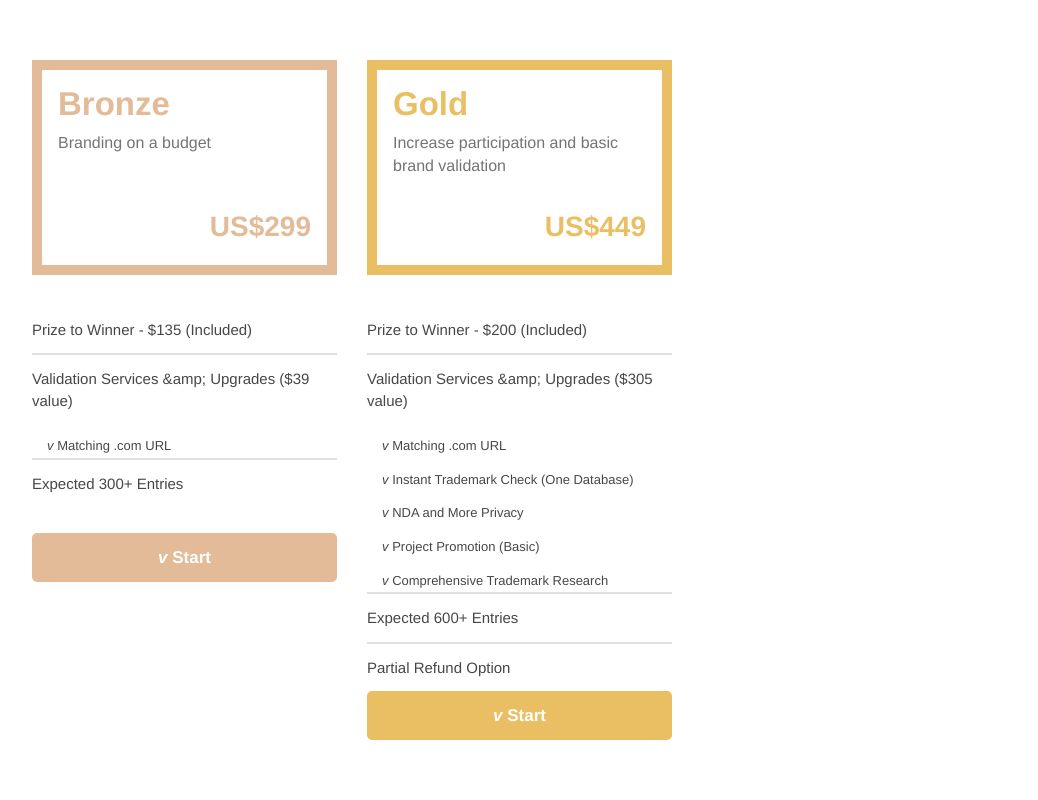
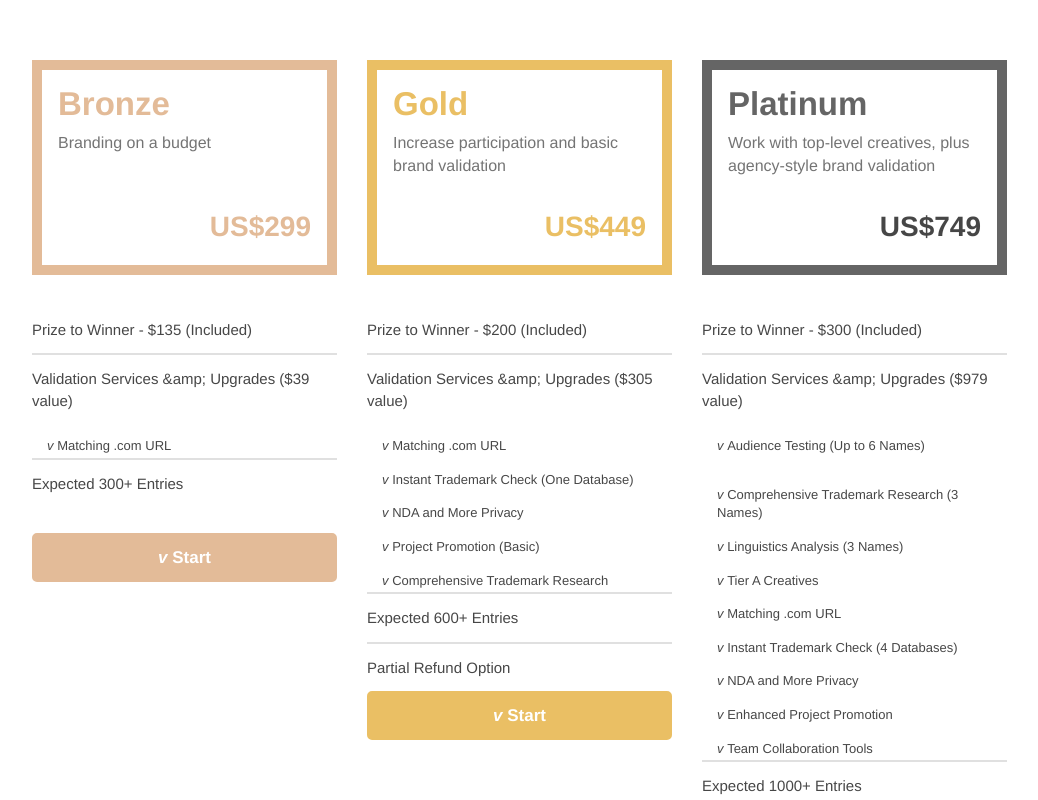
Before and after one commit to KostyaCoder/squad-page, a React (Create React App) app: page / in a window 1280 px wide. Shown: the top 800 px of the page, without its empty margins (13-1051 px from the left). Built offline with nearby package versions, Linux system fonts and the light colour scheme.

Commit message:
Add 3, 4 menu

```diff
--- a/src/data.js
+++ b/src/data.js
@@ -1,16 +1,4 @@
 import CONSTANTS from "./constants";
-// {
-//   dataContent: "",
-//   textMenu: "",
-// check: false,
-
-//   classNames: {
-//     borderBottom: false,
-//     borderTop: false,
-//     subMenu: false,
-//     selectBox: false,
-//   },
-// },
 
 const data = [
   {
@@ -217,20 +205,276 @@ const data = [
           selectBox: false,
         },
       },
+    ],
+  },
 
+  {
+    boxData: {
+      boxTitle: "Platinum",
+      textTitle:
+        "Work with top-level creatives, plus agency-style brand validation",
+      price: { color: CONSTANTS.BLACK, text: "US$749" },
+    },
+    hrefSelectBox: "<a href=/start-contest?type=1&amp;step=2",
+    colorMenu: CONSTANTS.PLATINUM,
+    listMenuData: [
+      {
+        dataContent:
+          "Paid to the winning creative at the end of contest. This amount is already included in your package price.",
+        textMenu: "Prize to Winner - $300 (Included)",
+        check: false,
 
-      // {
-      //   dataContent: "",
-      //   textMenu: "",
-      //   check: false,
+        classNames: {
+          borderBottom: true,
+          borderTop: false,
+          subMenu: false,
+          selectBox: false,
+        },
+      },
 
-      //   classNames: {
-      //     borderBottom: false,
-      //     borderTop: false,
-      //     subMenu: false,
-      //     selectBox: false,
-      //   },
-      // },
+      {
+        dataContent:
+          "Naming is difficult. Our agency-style validation features and upgrades provide all the tools you need to complete a successful branding project, start to finish, and select a name with confidence.",
+        textMenu: "Validation Services &amp; Upgrades ($979 value)",
+        check: false,
+
+        classNames: {
+          borderBottom: false,
+          borderTop: false,
+          subMenu: false,
+          selectBox: false,
+        },
+      },
+
+      {
+        dataContent:
+          "Test your top 6 names and receive detailed insights to pick the best option.",
+        textMenu: "Audience Testing (Up to 6 Names)",
+        check: true,
+
+        classNames: {
+          borderBottom: false,
+          borderTop: false,
+          subMenu: true,
+          selectBox: false,
+        },
+      },
+
+      {
+        dataContent: "",
+        textMenu: "",
+        elementLink: {
+          textLink: "View Sample Report",
+          hrefLink:
+            "https://www.squadhelp.com/assets/nimages/AudienceTestingReport.pdf",
+        },
+        check: false,
+
+        classNames: {
+          borderBottom: false,
+          borderTop: false,
+          subMenu: true,
+          selectBox: false,
+          paddingTopNone: true,
+        },
+      },
+
+      {
+        dataContent:
+          "Comprehensive Trademark validation reports prepared for your top three names.",
+        textMenu: "Comprehensive Trademark Research (3 Names)",
+        check: true,
+
+        classNames: {
+          borderBottom: false,
+          borderTop: false,
+          subMenu: true,
+          selectBox: false,
+        },
+      },
+
+      {
+        dataContent:
+          "Receive a Linguistics Analysis report for up to 3 names. Report includes comprehensive linguistics analysis across major languages for any potential red flags ($129 value).",
+        textMenu: "Linguistics Analysis (3 Names)",
+        check: true,
+
+        classNames: {
+          borderBottom: false,
+          borderTop: false,
+          subMenu: true,
+          selectBox: false,
+        },
+      },
+
+      {
+        dataContent:
+          "Only work with top creatives who have achieved high quality ranking on Squadhelp",
+        textMenu: "Tier A Creatives",
+        check: true,
+
+        classNames: {
+          borderBottom: false,
+          borderTop: false,
+          subMenu: true,
+          selectBox: false,
+        },
+      },
+
+      {
+        dataContent:
+          "All submitted names are automatically checked for matching domain name availability. If you are only interested in a name and not a matching .com URL, you can specify that preference during contest creation.",
+        textMenu: "Matching .com URL",
+        check: true,
+
+        classNames: {
+          borderBottom: false,
+          borderTop: false,
+          subMenu: true,
+          selectBox: false,
+        },
+      },
+
+      {
+        dataContent:
+          "One-click Trademark availability check for entries received in your contest against USPTO and other Trademark databases (4 databases). You will have the ability to get instant information on any active Trademarks for all entries.",
+        textMenu: "Instant Trademark Check (4 Databases)",
+        check: true,
+
+        classNames: {
+          borderBottom: false,
+          borderTop: false,
+          subMenu: true,
+          selectBox: false,
+        },
+      },
+
+      {
+        dataContent:
+          "You can require creatives to agree to a Non Disclosure Agreement before participating in your contest. Plus, your contest is hidden from search engines",
+        textMenu: "NDA and More Privacy",
+        check: true,
+
+        classNames: {
+          borderBottom: false,
+          borderTop: false,
+          subMenu: true,
+          selectBox: false,
+        },
+      },
+
+      {
+        dataContent:
+          "Receive priority project listing so your project stands out and receive more participation. We will also announce the launch of your project to our entire community via email.",
+        textMenu: "Enhanced Project Promotion",
+        check: true,
+
+        classNames: {
+          borderBottom: false,
+          borderTop: false,
+          subMenu: true,
+          selectBox: false,
+        },
+      },
+
+      {
+        dataContent: "Invite your team members to co-manage your contest",
+        textMenu: "Team Collaboration Tools",
+        check: true,
+
+        classNames: {
+          borderBottom: false,
+          borderTop: false,
+          subMenu: true,
+          selectBox: false,
+        },
+      },
+
+      {
+        dataContent:
+          "Complimentary extension of timeline if you receive less than guaranteed number of entries.",
+        textMenu: "Expected 1000+ Entries",
+        check: false,
+
+        classNames: {
+          borderBottom: true,
+          borderTop: true,
+          subMenu: false,
+          selectBox: false,
+        },
+      },
+
+      {
+        dataContent:
+          "If you are not happy with submissions, you can receive a partial refund for creative award ($300)",
+        textMenu: "Partial Refund Option",
+        check: false,
+
+        classNames: {
+          borderBottom: false,
+          borderTop: false,
+          subMenu: false,
+          selectBox: false,
+        },
+      },
+    ],
+  },
+
+  {
+    boxData: {
+      boxTitle: "Managed",
+      textTitle: "A full agency experience without the agency price tag",
+      price: { color: CONSTANTS.BLACK, text: "US$1449" },
+    },
+    hrefSelectBox: "<a href=/start-contest?type=1&amp;step=2",
+    colorMenu: CONSTANTS.MANAGED,
+    listMenuData: [
+      {
+        dataContent: "",
+        textMenu:
+          "Receive optimum results from your Platinum Contest by launching a Managed Contest Package and working one-on-one with an experienced Squadhelp Branding Consultant.",
+        check: false,
+
+        classNames: {
+          borderBottom: false,
+          borderTop: false,
+          subMenu: false,
+          selectBox: false,
+        },
+      },
+
+      {
+        dataContent: "",
+        textMenu:
+          "With significantly more validation services, professional brief creation, and daily management of your contest by your Branding Expert, you'll receive an enhanced branding experience to closeout your branding project.",
+        check: false,
+
+        classNames: {
+          borderBottom: false,
+          borderTop: false,
+          subMenu: false,
+          selectBox: false,
+        },
+      },
+
+      {
+        dataContent: "",
+        textMenu: "Learn More about ",
+        elementLink: {
+          textLink: "Managed Contest Service",
+          hrefLink:
+            "/managed-contests?title=managed_contest",
+        },
+
+        check: false,
+
+        classNames: {
+          borderBottom: false,
+          borderTop: false,
+          subMenu: false,
+          selectBox: false,
+        },
+      },
     ],
   },
 ];
```
